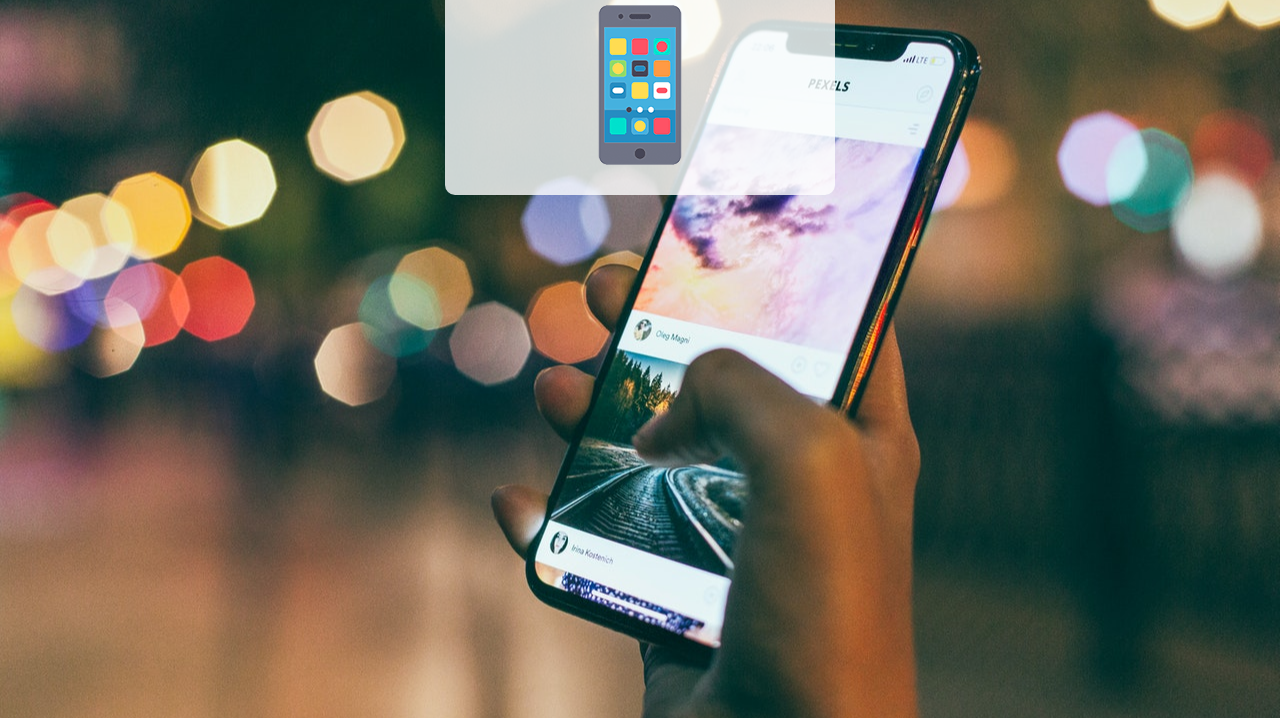
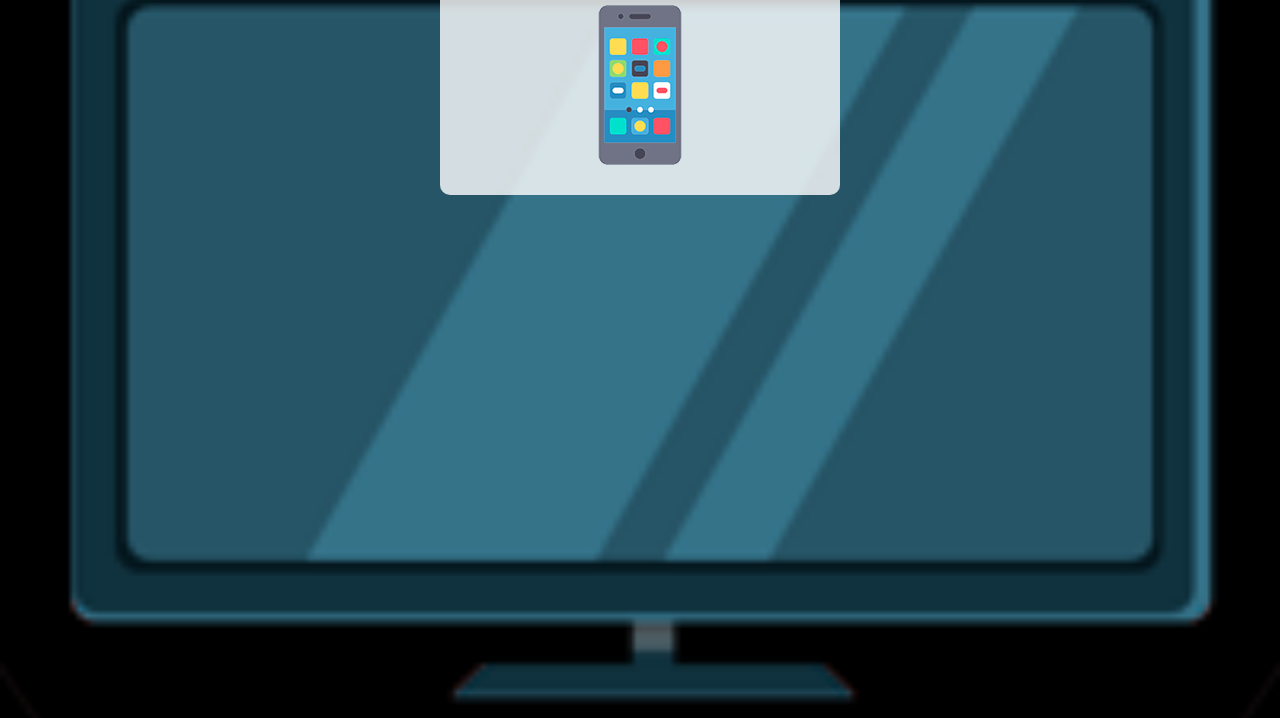
Before and after one commit to mts-ml/Teste, a plain HTML site: page mq.04/index.html in a window 1280 px wide. Shown: the part 82-800 px from the top of the page. Drawn offline with Linux system fonts and the light colour scheme.

Commit message:
Novas imagens para cada tipo de resolução

```diff
--- a/mq.04/css/media-query.css
+++ b/mq.04/css/media-query.css
@@ -13,3 +13,21 @@ Grandes telas - Acima de 1200px
 @media print {
 
 }
+
+@media screen and (min-width: 768px) and (max-width: 992px) { /* TABLET */
+    body {
+        background-image: url('../imagens/back-tablet.jpg');
+    }
+}
+
+@media screen and (min-width: 992px) {
+    body {
+        background-image: url('../imagens/back-pc.jpg');
+    }
+}
+
+@media screen and (min-width: 1200px) {
+    body {
+        background-image: url('../imagens/icon-tv.png');
+    }
+}
--- a/mq.04/css/mobile-first.css
+++ b/mq.04/css/mobile-first.css
@@ -22,7 +22,7 @@ body {
 main {
     margin: auto;
     background-color: rgba(255, 255, 255, .8);
-    width: 390px;
+    width: 400px;
     margin-top: 20px;
     border-radius: 10px;
     padding: 10px;
```
